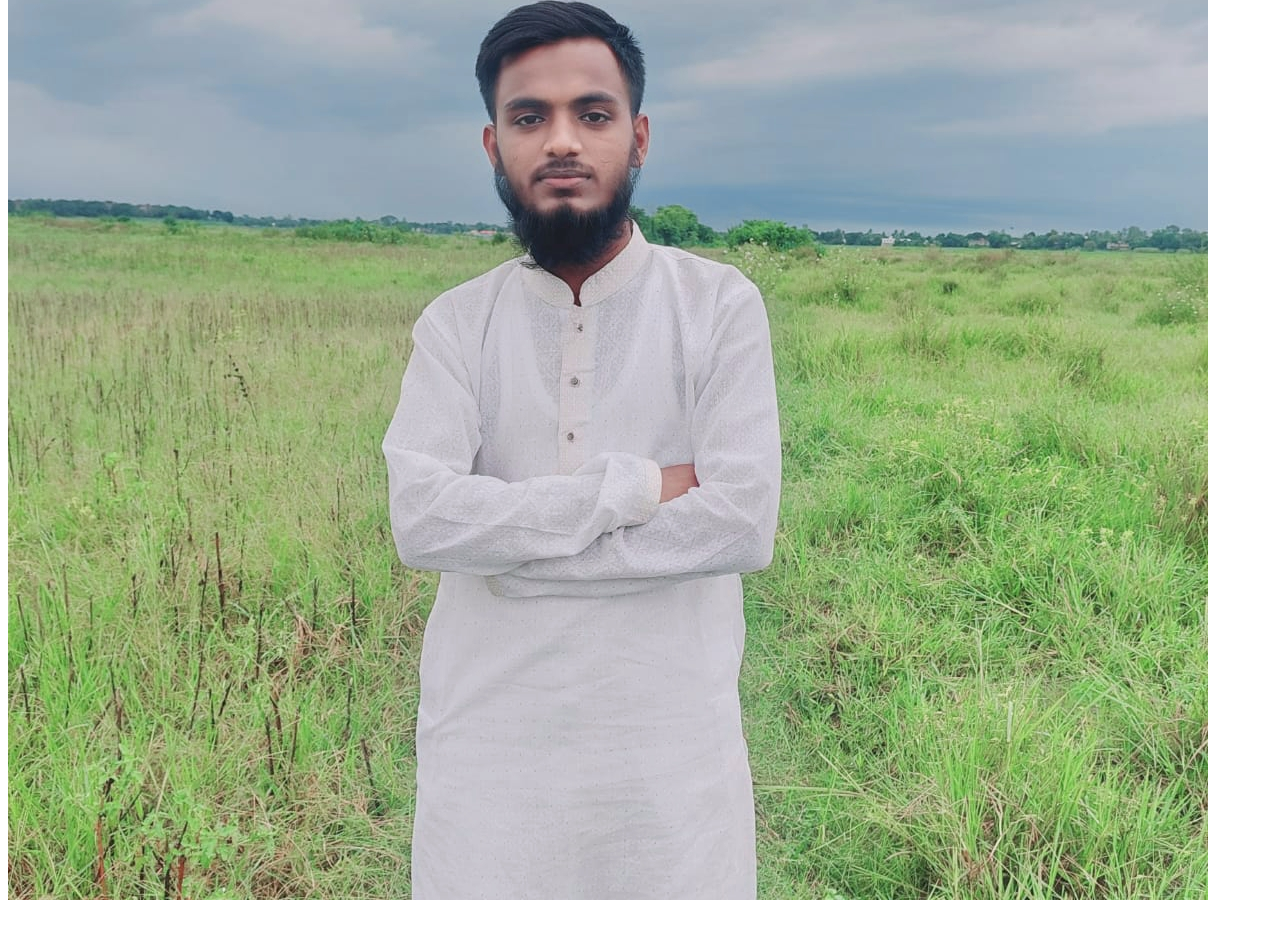
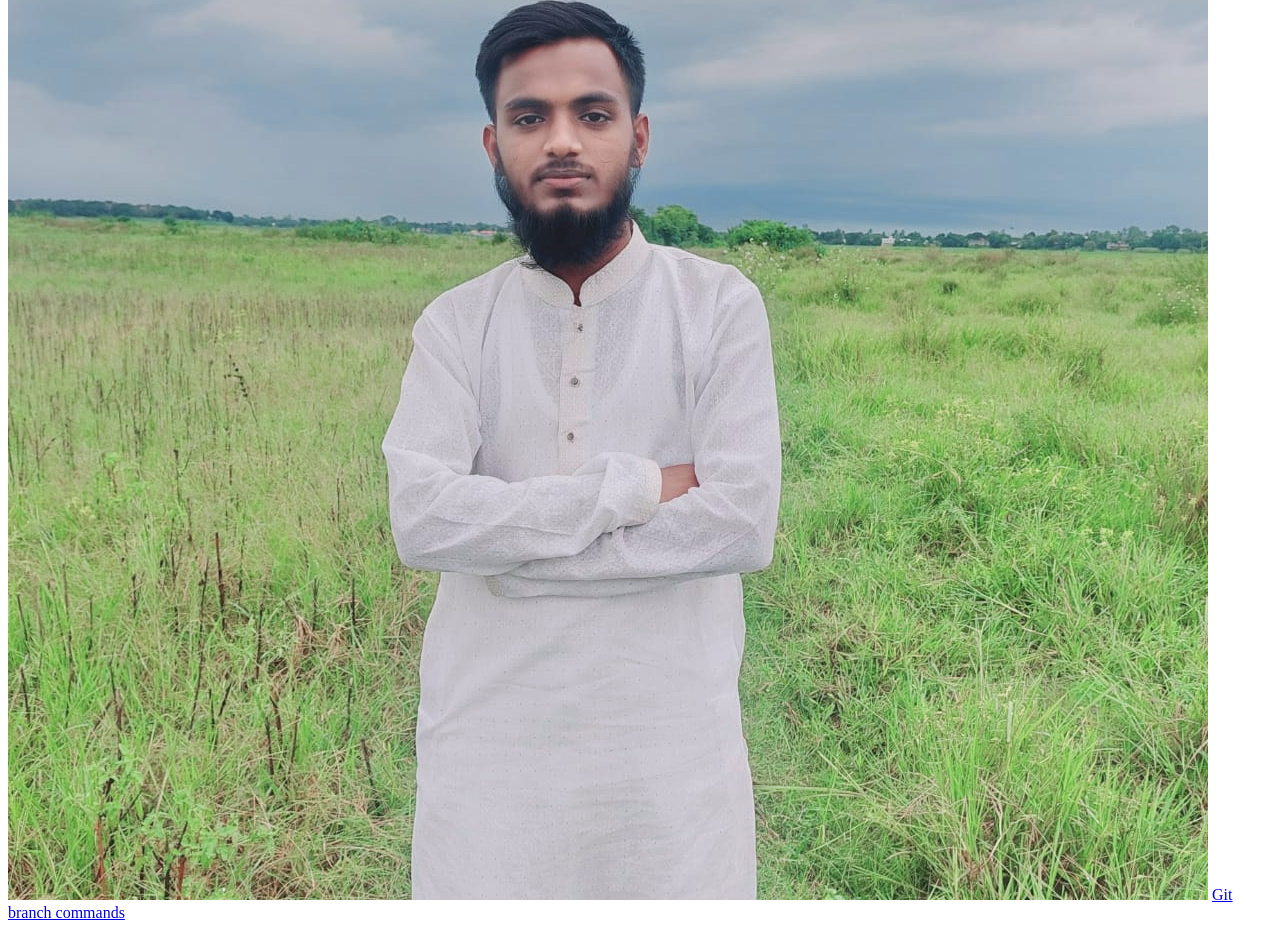
Before and after one commit to Akashsarker443/my-practice-repo, a plain HTML site: page index.html in a window 1280 px wide. Shown: the part 465-1395 px from the top of the page. Drawn offline with Linux system fonts and the light colour scheme.

Commit message:
link style

```diff
--- a/index.html
+++ b/index.html
@@ -11,6 +11,7 @@
     <h2>My first ever website using git and github</h2>
     <p>Lorem ipsum dolor sit amet consectetur, adipisicing elit. Dolor, eaque nesciunt mollitia assumenda dicta provident?</p>
     <img src="me.jpg" alt="">
+    <a href="https://github.com/joshnh/Git-Commands">Git branch commands</a>
 
 </body>
 </html>
```
